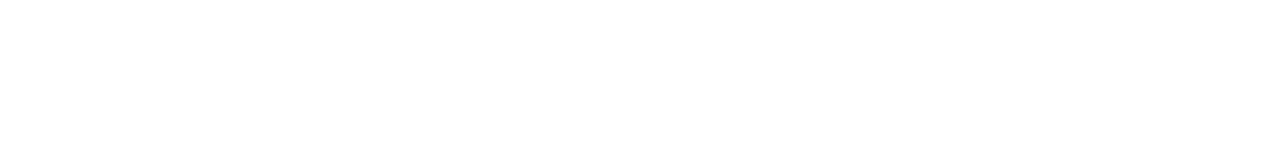
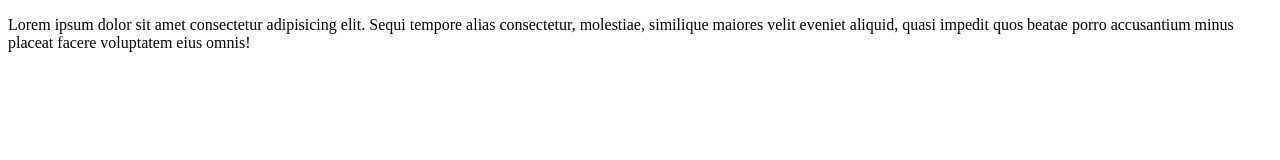
Before and after one commit to aljuan14/test-2, a plain HTML site: page index.html in a window 1280 px wide. Drawn offline with Linux system fonts and the light colour scheme.

Commit message:
menambahkan paragraf

```diff
--- a/index.html
+++ b/index.html
@@ -8,7 +8,11 @@
 </head>
 
 <body>
-
+    <p>
+        Lorem ipsum dolor sit amet consectetur adipisicing elit. Sequi tempore alias consectetur, molestiae, similique
+        maiores velit eveniet aliquid, quasi impedit quos beatae porro accusantium minus placeat facere voluptatem eius
+        omnis!
+    </p>
 </body>
 
 </html>
```
